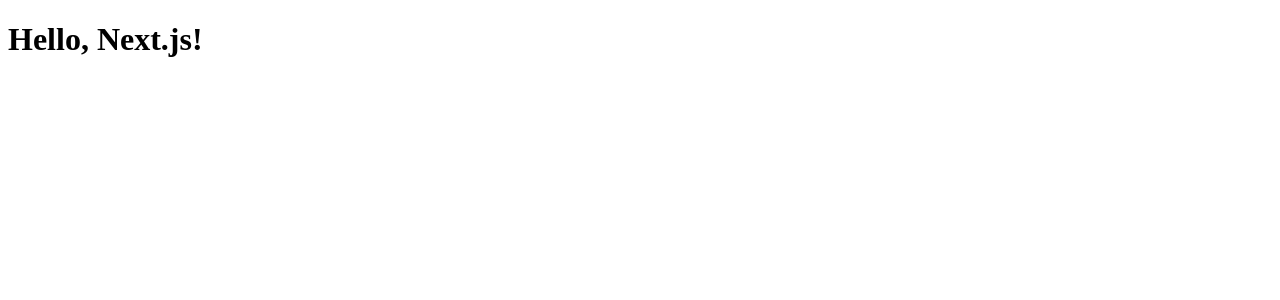
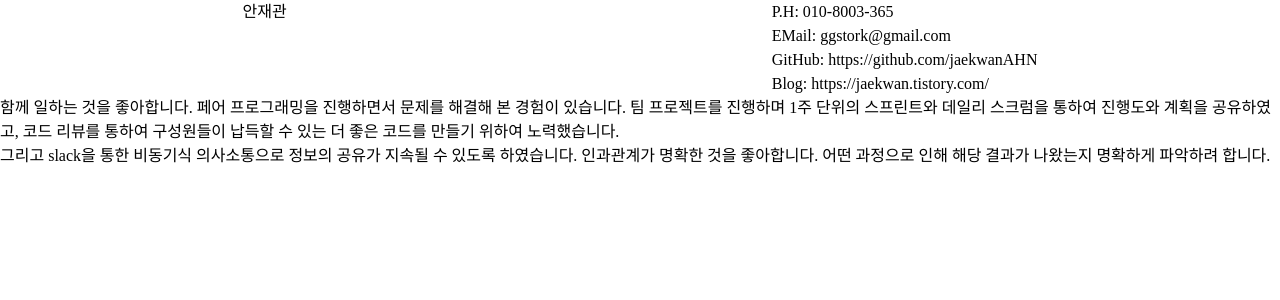
Before and after one commit to jaekwanAHN/resume, a Next.js app: page / in a window 1280 px wide. Shown: the top 300 px of the page. Built offline with nearby package versions, Linux system fonts and the light colour scheme; a web font is replaced by a local one.

Commit message:
Feat: 소개문 임시 작성

```diff
--- /dev/null
+++ b/src/components/Header/Contact.tsx
@@ -0,0 +1,24 @@
+import Link from 'next/link';
+
+const Contact = () => {
+  return (
+    <div className="contactContainer">
+      <p>P.H: 010-8003-365</p>
+      <p>EMail: ggstork@gmail.com</p> {/*이메일 보내기 링크도 추가하기 */}
+      <p>
+        GitHub:{' '}
+        <Link href="https://github.com/jaekwanAHN">
+          https://github.com/jaekwanAHN
+        </Link>
+      </p>
+      <p>
+        Blog:{' '}
+        <Link href="https://jaekwan.tistory.com/">
+          https://jaekwan.tistory.com/
+        </Link>
+      </p>
+    </div>
+  );
+};
+
+export default Contact;
--- /dev/null
+++ b/src/components/Header/Introduce.tsx
@@ -0,0 +1,17 @@
+const Introduce = () => {
+  return (
+    <div>
+      <p>
+        함께 일하는 것을 좋아합니다. 페어 프로그래밍을 진행하면서 문제를 해결해
+        본 경험이 있습니다. 팀 프로젝트를 진행하며 1주 단위의 스프린트와 데일리
+        스크럼을 통하여 진행도와 계획을 공유하였고, 코드 리뷰를 통하여
+        구성원들이 납득할 수 있는 더 좋은 코드를 만들기 위하여 노력했습니다.
+        <br />
+        그리고 slack을 통한 비동기식 의사소통으로 정보의 공유가 지속될 수 있도록
+        하였습니다. 인과관계가 명확한 것을 좋아합니다. 어떤 과정으로 인해 해당
+        결과가 나왔는지 명확하게 파악하려 합니다.
+      </p>
+    </div>
+  );
+};
+export default Introduce;
--- /dev/null
+++ b/src/components/Header/Profile.tsx
@@ -0,0 +1,8 @@
+const Profile = () => {
+  return (
+    // <div className="w-120">
+    <h1>안재관</h1>
+    // </div>
+  );
+};
+export default Profile;
--- /dev/null
+++ b/src/components/Header/index.tsx
@@ -0,0 +1,17 @@
+import Profile from '@/components/Header/Profile';
+import Contact from '@/components/Header/Contact';
+import Introduce from '@/components/Header/Introduce';
+
+const Header = () => {
+  return (
+    <>
+      <div className="flex flex-row justify-around ">
+        <Profile />
+        <Contact />
+      </div>
+      <Introduce />
+    </>
+  );
+};
+
+export default Header;
--- a/src/pages/_app.tsx
+++ b/src/pages/_app.tsx
@@ -1,4 +1,6 @@
 import type { AppProps } from 'next/app';
+import '@/style/reset.css';
+import '@/style/globalStyle.css';
 
 export default function App({ Component, pageProps }: AppProps) {
   return <Component {...pageProps} />;
--- a/src/pages/index.tsx
+++ b/src/pages/index.tsx
@@ -1,3 +1,9 @@
+import Header from '@/components/Header';
+
 export default function Page() {
-  return <h1>Hello, Next.js!</h1>;
+  return (
+    <main className="container mx-auto">
+      <Header />
+    </main>
+  );
 }
```
